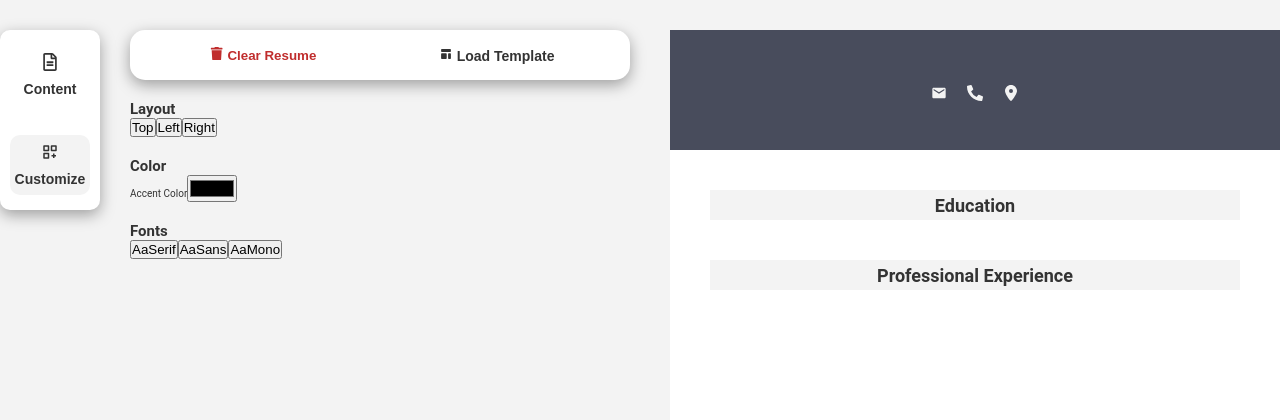
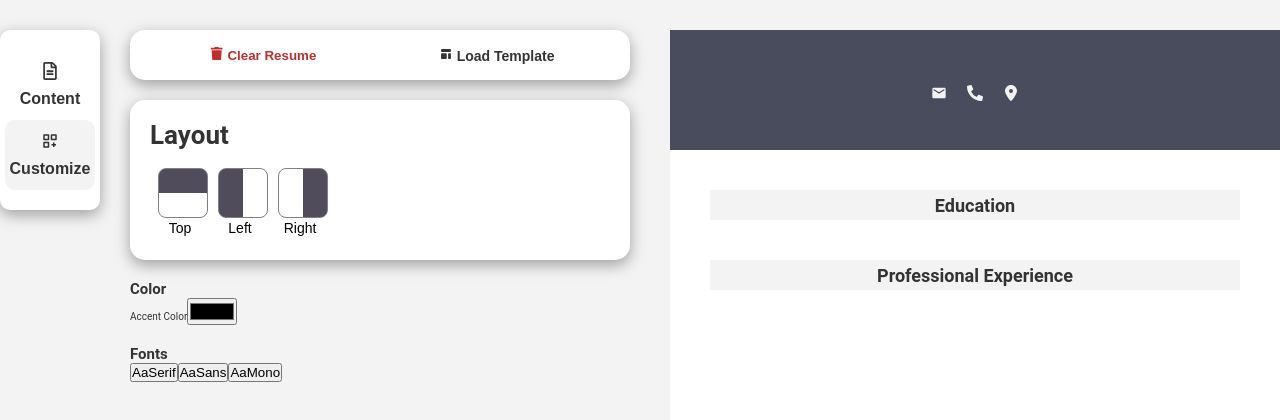
Before and after one commit to IulianGabriel/Resume-Architect, a React (Vite) app: page / in a window 1280 px wide. Both pictures are taken after a click on the button "Customize". Shown: the top 420 px of the page. Built offline with nearby package versions, Linux system fonts and the light colour scheme.

Commit message:
added layout css (2)+ changed sidebar css

```diff
--- a/src/Components/SidebarFolder/Sidebar.css
+++ b/src/Components/SidebarFolder/Sidebar.css
@@ -2,8 +2,8 @@
 .sidebar {
   display: flex;
   flex-direction: column;
-  justify-content: space-around;
   align-items: center;
+  justify-content: center;
   width: 10rem;
   height: 18rem;
   background-color: var(--primary-color);
@@ -17,9 +17,9 @@
   flex-direction: column;
   align-items: center;
   gap: 1rem;
-  width: 8rem;
-  height: 6rem;
-  font-size: 1.4rem;
+  width: 9rem;
+  height: 7rem;
+  font-size: 1.6rem;
   font-weight: bold;
   border: none;
   border-radius: 1rem;
--- a/src/index.css
+++ b/src/index.css
@@ -74,3 +74,53 @@ label span {
   flex-direction: column;
   background-color: var(--primary-color);
 }
+
+/*Layout Styling */
+
+.layout-container {
+  border-radius: 1.5rem;
+  background-color: var(--primary-color);
+  height: 16rem;
+  box-shadow: var(--div-box-shadow);
+  display: flex;
+  justify-content: flex-start;
+  flex-direction: column;
+  padding: 2rem;
+}
+
+.layout-container h2 {
+  font-size: 2.6rem;
+  margin-bottom: 1rem;
+}
+
+.layout-buttons button {
+  width: 6rem;
+  height: 8rem;
+  cursor: pointer;
+  border: none;
+  background-color: var(--primary-color);
+  text-align: center;
+  padding: 0.8rem;
+  font-size: 1.4rem;
+}
+
+.layout-buttons div {
+  width: 5rem;
+  height: 5rem;
+  background-color: white;
+  border: 1px solid gray;
+  border-radius: 0.8rem;
+  margin-bottom: 2px;
+}
+
+.layout-top {
+  background: linear-gradient(180deg, #504c5c 50%, #fff 50%);
+}
+
+.layout-left {
+  background: linear-gradient(90deg, #504c5c 50%, #fff 50%);
+}
+
+.layout-right {
+  background: linear-gradient(-90deg, #504c5c 50%, #fff 50%);
+}
```
